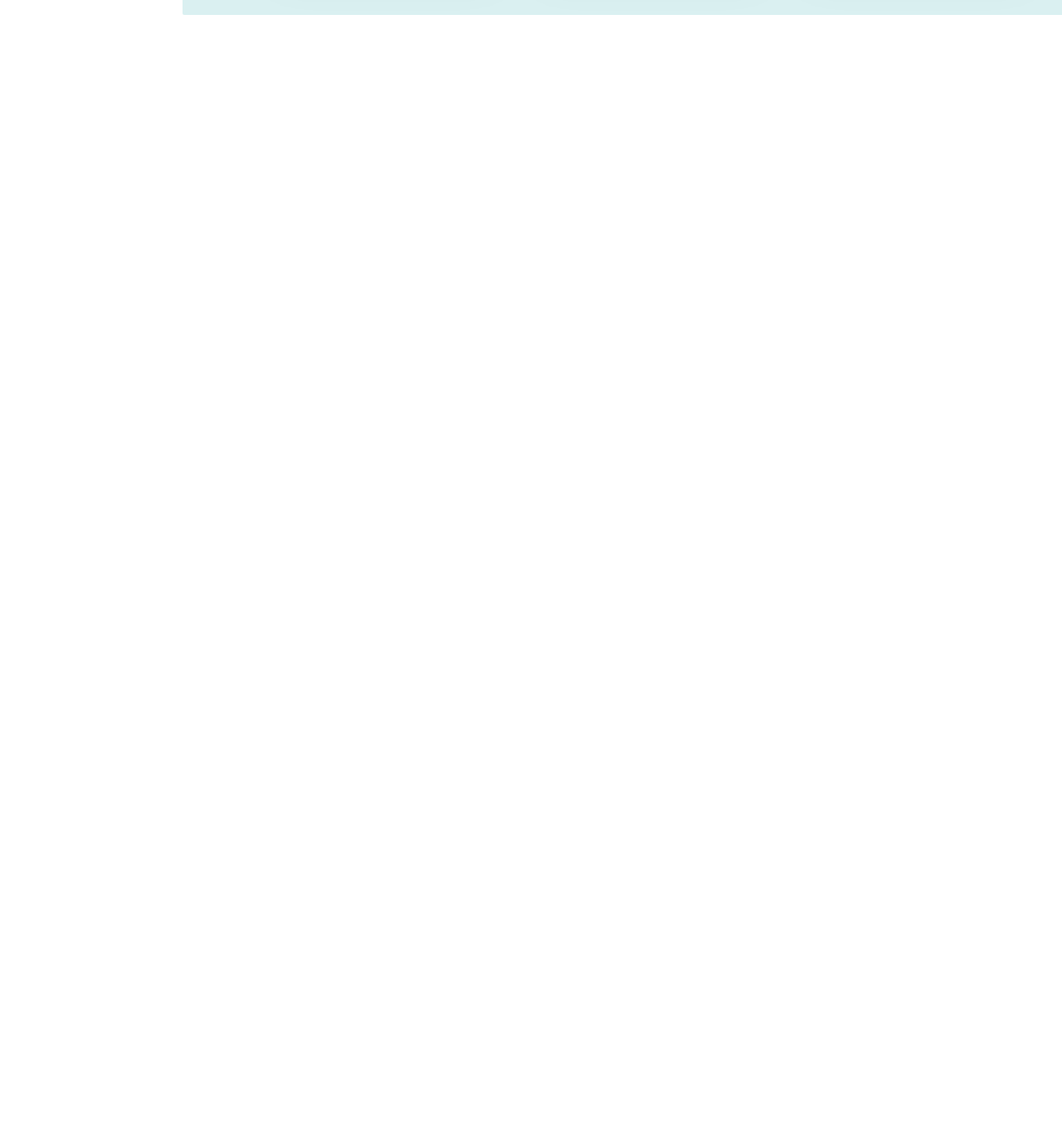
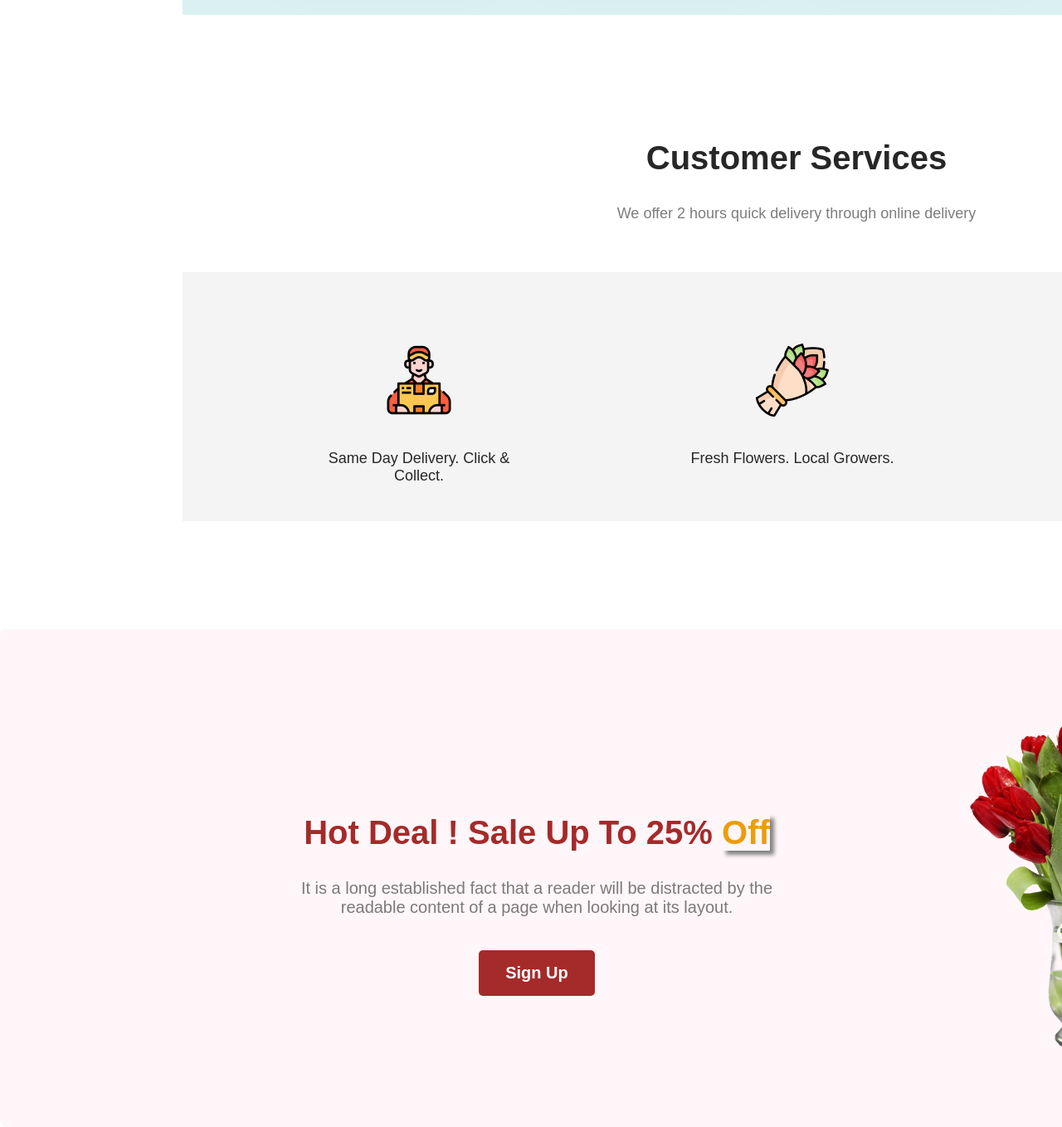
Before and after one commit to ShakibMahmud/Flower-shop-assignment-1, a plain HTML site: page index.html in a window 1280 px wide. Shown: the part 2429-3787 px from the top of the page at 83% size. Before the commit the page ends 2497 px from the top, so only its background shows below. Drawn offline with Linux system fonts and the light colour scheme.

Commit message:
sale section complete

```diff
--- a/flower-shop.css
+++ b/flower-shop.css
@@ -207,6 +207,7 @@ background-color:rgba(71, 125, 17, 0.15);
    font-size: 40px;
    color: #272727;
 
+
 }
 
 .extra-section-paragraph{
@@ -241,7 +242,7 @@ background-color:rgba(71, 125, 17, 0.15);
    border: none;
    text-align: center;
    box-shadow: 0px 6px 50px rgba(0,0,0,0.06);
-   transition-duration: 0.15s;
+   transition-duration: 0.25s;
 
 
 }
@@ -250,6 +251,7 @@ background-color:rgba(71, 125, 17, 0.15);
 
    background-color:#cc2663ff ;
    cursor: pointer;
+
 
 }
 
@@ -275,3 +277,150 @@ background-color:rgba(71, 125, 17, 0.15);
    height: 220px;
    margin-top: 20px;
 }
+
+.customer-service{
+   text-align: center;
+   margin-top: 150px;
+
+}
+
+.customer-services-title{
+   font-size: 40px;
+   color: #272727;
+
+
+}
+
+.customer-services-description{
+   font-size: 18px;
+   font-style: normal;
+   color: rgba(39, 39, 39, 0.60);
+}
+
+.customer{
+   width: 1452px;
+   height:300px ;
+   display: flex;
+   gap: 30px;
+   background: rgba(39, 39, 39, 0.05);
+   text-align: center;
+   margin-left: 220px;
+   margin-top: 60px;
+}
+
+.customer-delivery{
+   width: 270px;
+   height: 250px;
+   flex-shrink: 0;
+   margin-top: 86px;
+   margin-left: 150px;
+}
+
+.customer-image:hover{
+
+  animation: Shake 0.5s linear infinite;
+
+}
+
+ @keyframes Shake {
+   0% {
+       transform: rotate(5deg);
+   }
+
+   25% {
+       transform: rotate(-6deg);
+   }
+
+   50% {
+       transform: rotate(5deg);
+   }
+
+   75% {
+       transform: rotate(-6deg);
+   }
+
+   100% {
+       transform: rotate(5deg);
+   }
+}
+
+.customer-services-p{
+   font-size: 18px;
+   font-weight:400 ;
+   color: #272727;
+}
+
+.sale{
+   width: 1920px;
+   height:600px ;
+   border-radius: 8px;
+   background: rgba(229, 84, 115, 0.05);
+   margin-top: 130px;
+   display: flex;
+   gap: 220px;
+
+}
+
+.sale-info{
+   margin-left: 350px;
+   margin-top: 190px;
+   text-align: center;
+}
+
+.sale-info-title{
+   font-size: 40px;
+   font-style: normal;
+   font-weight: 800;
+   color: brown;
+
+}
+
+.off{
+   color: rgb(235, 157, 12);
+   box-shadow: 5px 5px 5px grey;
+
+}
+
+.sale-info-description{
+   font-size: 20px;
+   font-style: normal;
+   font-weight: 400;
+   color: rgba(39, 39, 39, 0.60);
+   width: 594px;
+   margin-bottom: 40px;
+}
+
+.sale-button{
+   width: 140px;
+   height: 55px;
+   font-size: 20px;
+   background-color:brown;
+   border: none;
+   border-radius: 5px;
+   text-align: center;
+   font-weight: 600;
+   color:white;
+   transition-duration: 0.15s;
+
+
+}
+
+.sale-button:hover{
+    border: 1px solid brown;
+    background-color: white;
+    color: brown;
+    box-shadow: 10px 10px 40px grey;
+
+
+}
+
+.sale-button:hover:active{
+   background-color:brown;
+   color:antiquewhite;
+   border: none;
+}
+
+
+.sale-image{
+   margin-top: 100px;
+}
--- a/index.html
+++ b/index.html
@@ -5,7 +5,9 @@
     <meta name="viewport" content="width=device-width, initial-scale=1.0">
     <title>Flower_shop_website</title>
     <link rel="stylesheet" href="flower-shop.css">
+
 </head>
+
 <body>
     <header class="header">
 
@@ -69,6 +71,49 @@
             <img class="extra-image" src="Flower Asset/35141-8-crocus-clipart-thumb.png" alt="image-4">
         </div>
       </section>
+
+      <section class="customer-service">
+        <h1 class="customer-services-title">Customer Services</h1>
+
+        <p class="customer-services-description">We offer 2 hours quick delivery through online delivery</p>
+      </section>
+
+      <section class="customer">
+         <div class="customer-delivery">
+          <img class="customer-image" src="Flower Asset/Group 57.png" alt="delivery">
+          <br>
+          <br>
+
+          <p class="customer-services-p">Same Day Delivery. Click & Collect.</p>
+         </div>
+         <div class="customer-delivery">
+           <img class="customer-image" src="Flower Asset/Group 58.png" alt="fresh-flower">
+           <br>
+           <br>
+           <p class="customer-services-p">Fresh Flowers. Local Growers.</p>
+         </div>
+         <div class="customer-delivery">
+            <img class="customer-image" src="Flower Asset/Group 59.png" alt="support">
+            <br>
+            <br>
+            <p class="customer-services-p">24/7 Free Support.</p>
+         </div>
+      </section>
+
+      <section class="sale">
+      <div class="sale-info">
+        <h1 class="sale-info-title">Hot Deal ! Sale Up To 25% <span class="off">Off</span></h1>
+        <p class="sale-info-description">It is a long established fact that a reader will be distracted by the readable content of a page when looking at its layout.</p>
+
+        <button class="sale-button">Sign Up</button>
+      </div>
+
+      <div class="sale-image">
+        <img src="Flower Asset/pngwing 8.png" alt="sale image">
+      </div>
+
+      </section>
+
     </main>
     <footer>
 
```
